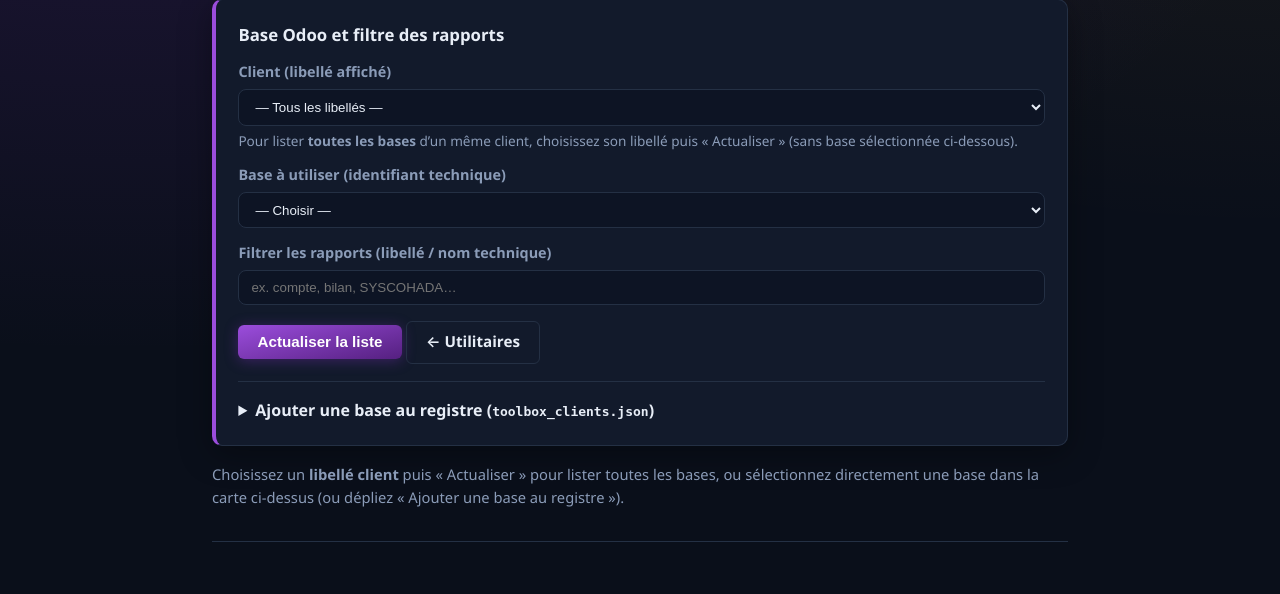
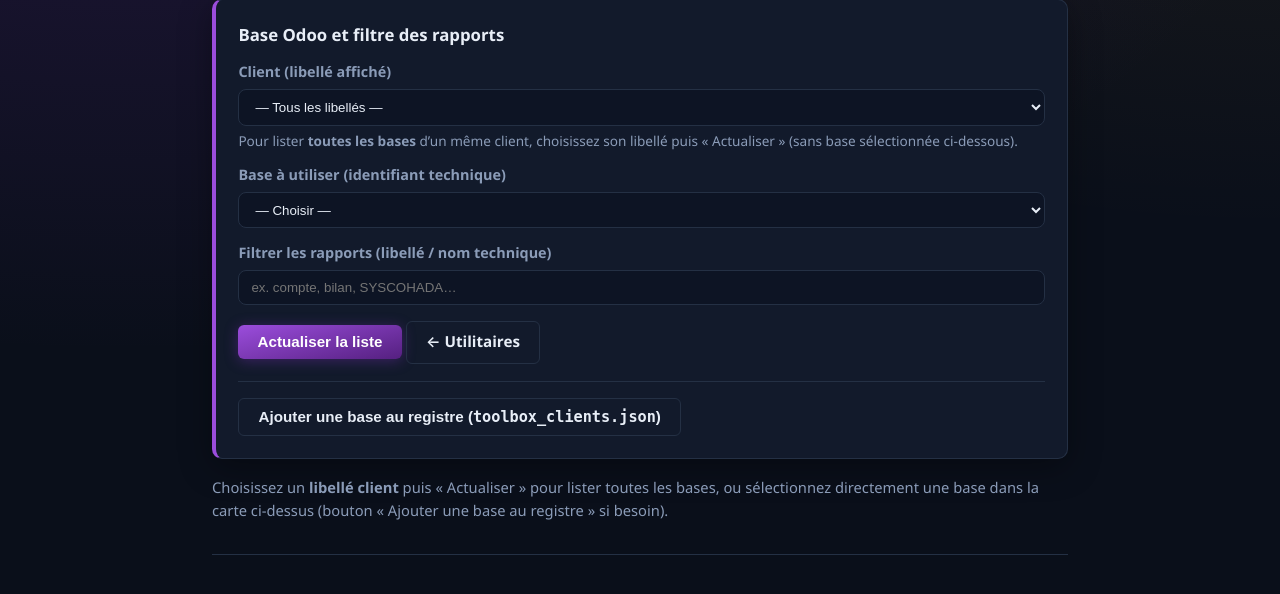
Before and after one commit to Support-Senedoo/pythonanywhere, a Flask app: template odoo-pythonanywhere/web_app/templates/staff/accounting_reports_utility.html in a window 1280 px wide. Shown: the part 168-762 px from the top of the page. Run offline with Flask 3, Linux system fonts and the light colour scheme; the template is opened without the code that fills it, so the values that code supplies are empty.

Commit message:
Rapports comptables: ajout base via bouton, formulaire masqué par défaut
Made-with: Cursor

```diff
--- a/odoo-pythonanywhere/web_app/templates/staff/accounting_reports_utility.html
+++ b/odoo-pythonanywhere/web_app/templates/staff/accounting_reports_utility.html
@@ -20,7 +20,7 @@
     (ex. <code>client_prod</code> / <code>client_test</code>) et indiquez <strong>production</strong> ou <strong>test</strong> pour chaque entrée.
   </p>
   <ul>
-    <li><strong>Nouvelle base</strong> : dans la carte ci-dessous, dépliez « Ajouter une base au registre » → enregistrement puis rechargement avec la base présélectionnée.</li>
+    <li><strong>Nouvelle base</strong> : dans la carte ci-dessous, cliquez sur le bouton « Ajouter une base au registre » pour afficher le formulaire → enregistrement puis rechargement avec la base présélectionnée.</li>
     <li><strong>Client (libellé)</strong> : choisissez d’abord un libellé puis <strong>Actualiser</strong> pour voir <strong>toutes les bases</strong> (prod / test) avec l’état de connexion ; cliquez sur <strong>Utiliser cette base</strong> pour la suite. Vous pouvez aussi choisir directement une base dans la liste déroulante.</li>
     <li>Après sélection d’une base, le <strong>voyant</strong> et les <strong>informations instance</strong> (version, expiration, édition, etc.) s’affichent lorsque la connexion Odoo réussit.</li>
     <li>Les <strong>noms affichés</strong> sont en <strong>français</strong> (contexte Odoo <code>fr_FR</code>, surcharge possible via variable <code>TOOLBOX_ODOO_LANG</code>). Le filtre porte sur le libellé dans cette langue.</li>
@@ -72,9 +72,11 @@
     <a class="sn-btn sn-btn--ghost" href="{{ url_for('staff.utilities_home') }}">← Utilitaires</a>
   </form>
 
-  <details id="ajouter-base-odoo" style="margin-top:1.1rem;padding-top:1rem;border-top:1px solid var(--sn-border);scroll-margin-top:1rem;">
-    <summary style="cursor:pointer;font-weight:600;">Ajouter une base au registre (<code>toolbox_clients.json</code>)</summary>
-    <div style="margin-top:0.85rem;">
+  <div id="ajouter-base-odoo" style="margin-top:1.1rem;padding-top:1rem;border-top:1px solid var(--sn-border);scroll-margin-top:1rem;">
+    <button type="button" class="sn-btn sn-btn--ghost" id="btn-show-add-base" aria-expanded="false" aria-controls="panel-add-base-odoo" style="margin-top:0;">
+      Ajouter une base au registre (<code>toolbox_clients.json</code>)
+    </button>
+    <div id="panel-add-base-odoo" class="sn-panel-add-base" hidden style="margin-top:0.85rem;padding:0.85rem 0 0;border-top:1px dashed var(--sn-border);">
       <p class="sn-muted" style="margin:0 0 0.75rem;line-height:1.45;">
         Même fichier que les autres utilitaires staff. Après enregistrement, la page se recharge avec cette base présélectionnée.
       </p>
@@ -105,8 +107,9 @@
         <input type="password" id="new_password" name="new_password" autocomplete="new-password" placeholder="Obligatoire pour un nouvel identifiant ; vide = inchangé si le client existe déjà">
         <button type="submit" style="margin-top:0.75rem;">Enregistrer la base</button>
       </form>
+      <button type="button" class="sn-btn sn-btn--ghost" id="btn-hide-add-base" style="margin-top:0.65rem;">Fermer le formulaire</button>
     </div>
-  </details>
+  </div>
 </div>
 
 {% if filter_label and not selected_client and label_picker_rows %}
@@ -322,7 +325,7 @@
   </form>
 </div>
 {% else %}
-<p class="sn-muted">Choisissez un <strong>libellé client</strong> puis « Actualiser » pour lister toutes les bases, ou sélectionnez directement une base dans la carte ci-dessus (ou dépliez « Ajouter une base au registre »).</p>
+<p class="sn-muted">Choisissez un <strong>libellé client</strong> puis « Actualiser » pour lister toutes les bases, ou sélectionnez directement une base dans la carte ci-dessus (bouton « Ajouter une base au registre » si besoin).</p>
 {% endif %}
 
 <div id="sn-personalize-overlay" class="sn-progress-overlay" hidden aria-hidden="true">
@@ -345,11 +348,33 @@
 
 <script>
 (function(){
-  var detailsAdd = document.getElementById('ajouter-base-odoo');
-  if (location.hash === '#ajouter-base-odoo' && detailsAdd) {
-    detailsAdd.open = true;
-    detailsAdd.scrollIntoView({ behavior: 'smooth', block: 'nearest' });
-    try { var ni = document.getElementById('new_client_id'); if (ni) ni.focus(); } catch (x) {}
+  var anchorAdd = document.getElementById('ajouter-base-odoo');
+  var panelAdd = document.getElementById('panel-add-base-odoo');
+  var btnShowAdd = document.getElementById('btn-show-add-base');
+  var btnHideAdd = document.getElementById('btn-hide-add-base');
+  function openAddBasePanel() {
+    if (!panelAdd || !btnShowAdd) return;
+    panelAdd.hidden = false;
+    btnShowAdd.setAttribute('aria-expanded', 'true');
+  }
+  function closeAddBasePanel() {
+    if (!panelAdd || !btnShowAdd) return;
+    panelAdd.hidden = true;
+    btnShowAdd.setAttribute('aria-expanded', 'false');
+  }
+  if (btnShowAdd) {
+    btnShowAdd.addEventListener('click', function () {
+      openAddBasePanel();
+      try { var ni = document.getElementById('new_client_id'); if (ni) ni.focus(); } catch (x) {}
+    });
+  }
+  if (btnHideAdd) {
+    btnHideAdd.addEventListener('click', closeAddBasePanel);
+  }
+  if (location.hash === '#ajouter-base-odoo' && anchorAdd && panelAdd) {
+    openAddBasePanel();
+    anchorAdd.scrollIntoView({ behavior: 'smooth', block: 'nearest' });
+    try { var ni2 = document.getElementById('new_client_id'); if (ni2) ni2.focus(); } catch (x) {}
   }
   var form = document.getElementById('form-personalize-report');
   var overlay = document.getElementById('sn-personalize-overlay');
```
